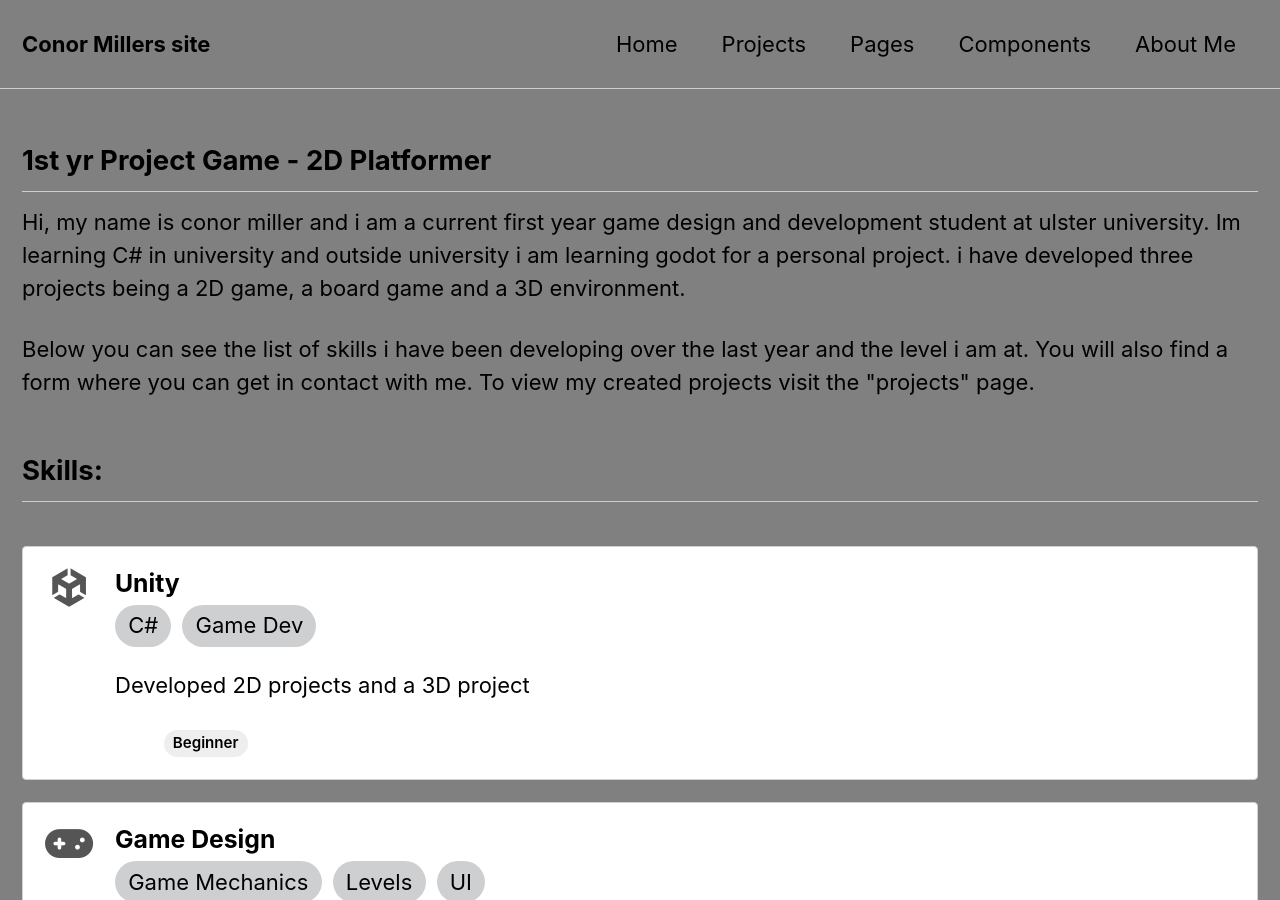
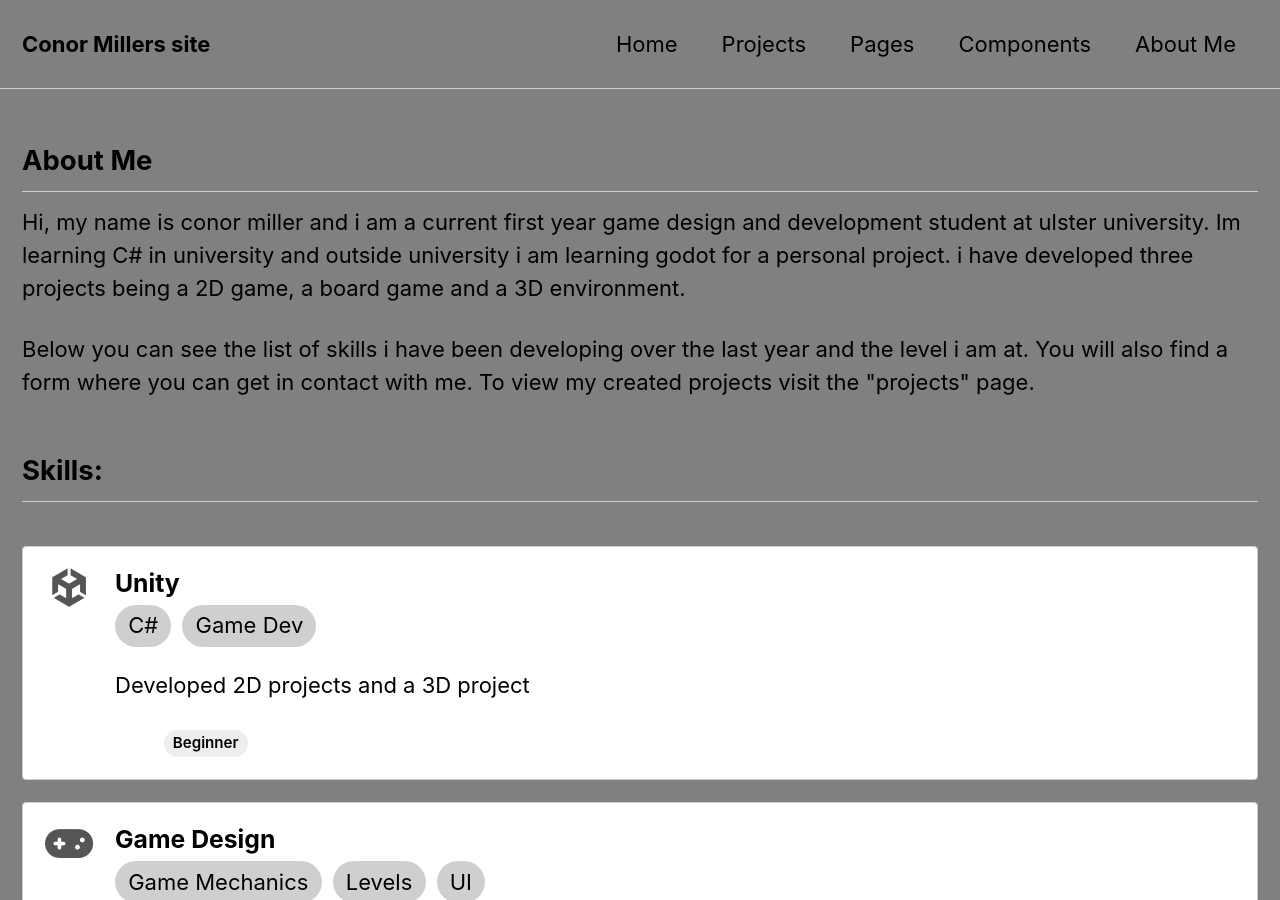
Before and after one commit to Conor-Miller9276/Conor-Miller9276.github.io, a Jekyll site: the page built from _pages/about-me.md, in a window 1280 px wide and 900 px high. Built offline with Jekyll 4.4.1, drawn with Linux system fonts in a browser that asks for light colours.

Commit message:
Update about-me.md

```diff
--- a/_pages/about-me.md
+++ b/_pages/about-me.md
@@ -35,7 +35,7 @@ skills:
 <div style="display:flex; flex-wrap:wrap; gap:4rem; align-items:flex-start;">
 <!-- LEFT: text content -->
 <div style="flex:1 1 100px; min-width:100px;">
-<h2>1st yr Project Game - 2D Platformer</h2>
+<h2>About Me</h2>
 <p>
 Hi, my name is conor miller and i am a current first year game design and development student at ulster university. Im learning C# in university and outside university i am learning godot for a personal project. i have developed three projects being a 2D game, a board game and a 3D environment.
 </p>
```
